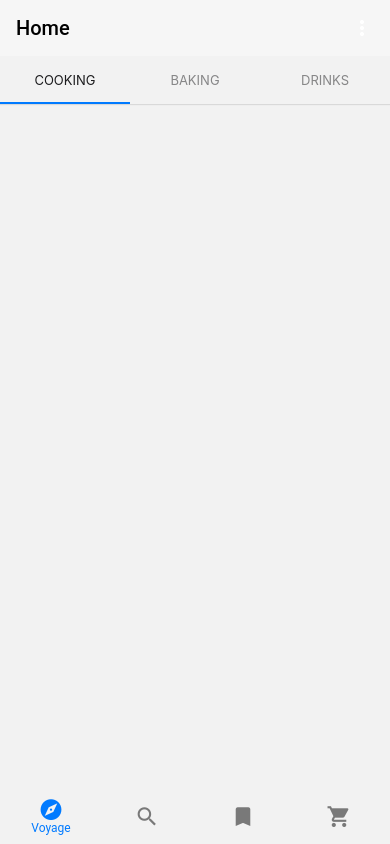
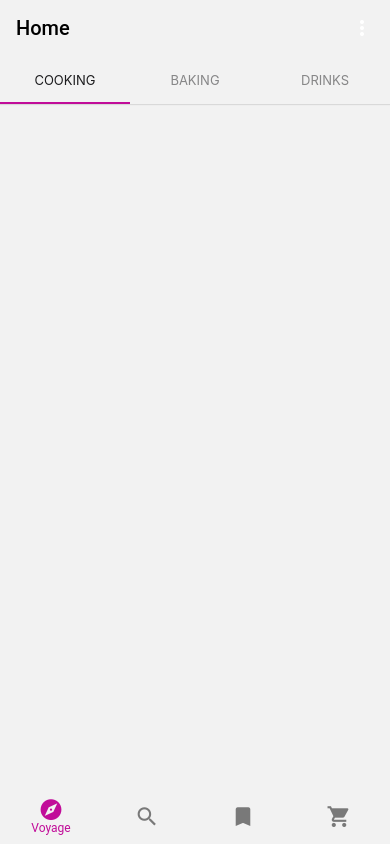
Before and after one commit to geeekgod/ReactNativePaperFirst, a React Native app: screen / in a window 390 px wide. Built offline with nearby package versions, Linux system fonts and the light colour scheme; no server answers.

Commit message:
chore: update navigation theme

```diff
--- a/App.js
+++ b/App.js
@@ -1,5 +1,8 @@
 import * as React from "react";
-import { DefaultTheme, Provider as PaperProvider } from "react-native-paper";
+import {
+  DefaultTheme as PaperTheme,
+  Provider as PaperProvider,
+} from "react-native-paper";
 import { Provider } from "react-redux";
 import { applyMiddleware } from "redux";
 import { createStore } from "redux";
@@ -7,14 +10,25 @@ import thunk from "redux-thunk";
 import MainStack from "./src/navigation/MainStack";
 import { RootReducer } from "./src/redux/reducers/rootReducer";
 import BottomTab from "./src/navigation/BottomTab";
+import { DefaultTheme as NavigationTheme } from "@react-navigation/native";
+import merge from "deepmerge";
 
-const theme = {
-  ...DefaultTheme,
+const paperTheme = {
+  ...PaperTheme,
   colors: {
-    ...DefaultTheme.colors,
+    ...PaperTheme.colors,
     primary: "rgba(193, 12, 153, 1)",
   },
 };
+
+const navigationTheme = {
+  ...NavigationTheme,
+  colors: {
+    ...NavigationTheme.colors,
+    primary: "rgba(193, 12, 153, 1)",
+  },
+};
+const theme = merge(paperTheme, navigationTheme);
 
 const store = createStore(RootReducer, applyMiddleware(thunk));
 
@@ -23,7 +37,7 @@ export default function Main() {
     <Provider store={store}>
       <PaperProvider theme={theme}>
         {/* <MainStack /> */}
-        <BottomTab />
+        <BottomTab newTheme={theme} />
       </PaperProvider>
     </Provider>
   );
--- a/src/navigation/BottomTab.js
+++ b/src/navigation/BottomTab.js
@@ -9,7 +9,14 @@ const Tab = createMaterialBottomTabNavigator();
 
 const SearchScreen = () => {
   return (
-    <View style={{ flex: 1, alignItems: "center" }}>
+    <View
+      style={{
+        display: "flex",
+        flex: 1,
+        alignItems: "center",
+        justifyContent: "center",
+      }}
+    >
       <Text>Settings Screen</Text>
     </View>
   );
@@ -17,7 +24,14 @@ const SearchScreen = () => {
 
 const FavouritesScreen = () => {
   return (
-    <View style={{ flex: 1, alignItems: "center" }}>
+    <View
+      style={{
+        display: "flex",
+        flex: 1,
+        alignItems: "center",
+        justifyContent: "center",
+      }}
+    >
       <Text>Favourites Screen</Text>
     </View>
   );
@@ -25,18 +39,26 @@ const FavouritesScreen = () => {
 
 const PantryScreen = () => {
   return (
-    <View style={{ flex: 1, alignItems: "center" }}>
+    <View
+      style={{
+        display: "flex",
+        flex: 1,
+        alignItems: "center",
+        justifyContent: "center",
+      }}
+    >
       <Text>Pantry Screen</Text>
     </View>
   );
 };
 
-function BottomTab() {
+function BottomTab({ newTheme }) {
   const theme = useTheme();
+  console.log(theme.colors.primary);
   return (
-    <NavigationContainer>
+    <NavigationContainer theme={newTheme}>
       <Tab.Navigator
-        activeColor={theme.colors.primary}
+        activeColor={newTheme.colors.primary}
         initialRouteName="Voyage"
         barStyle={{
           backgroundColor: theme.colors.background,
```
